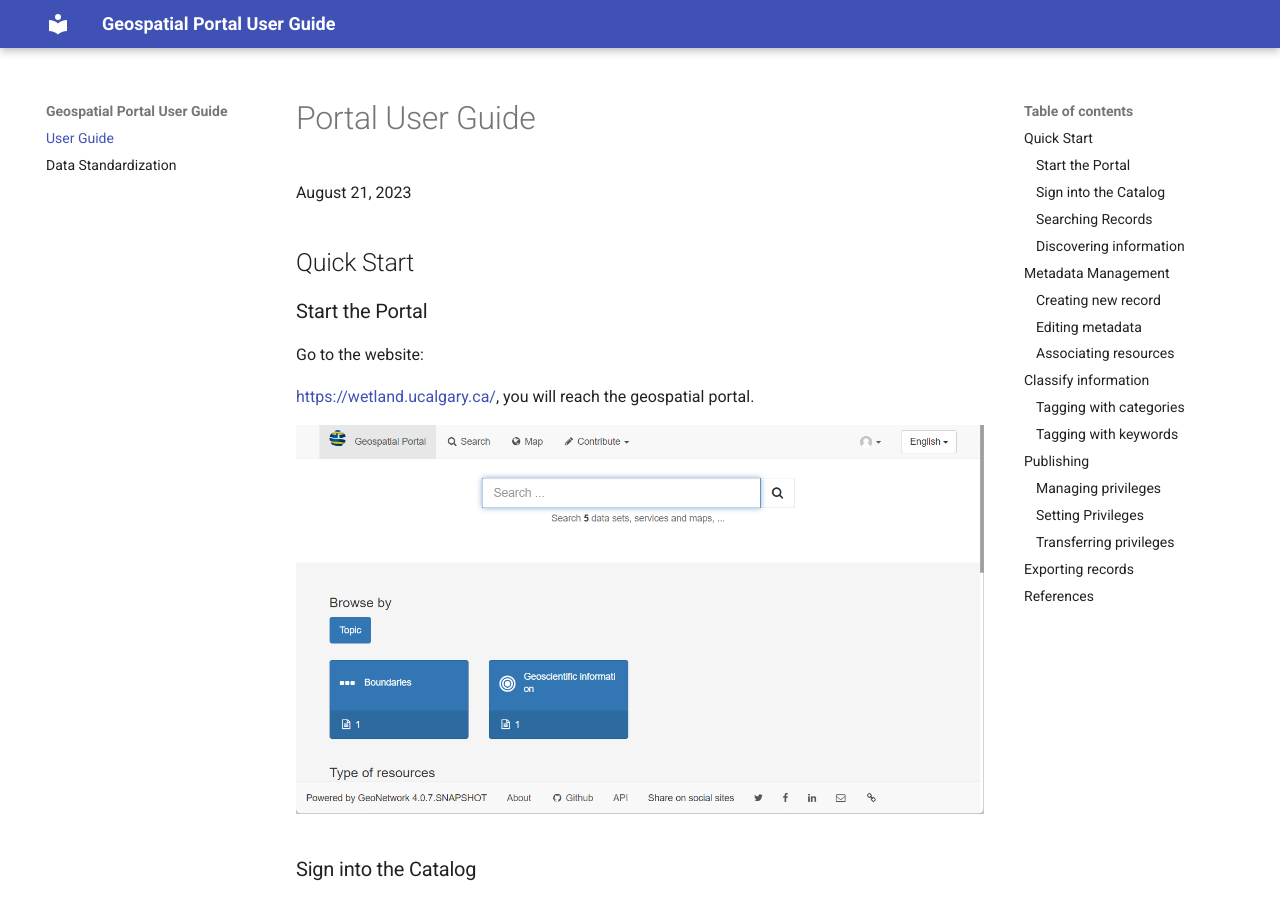
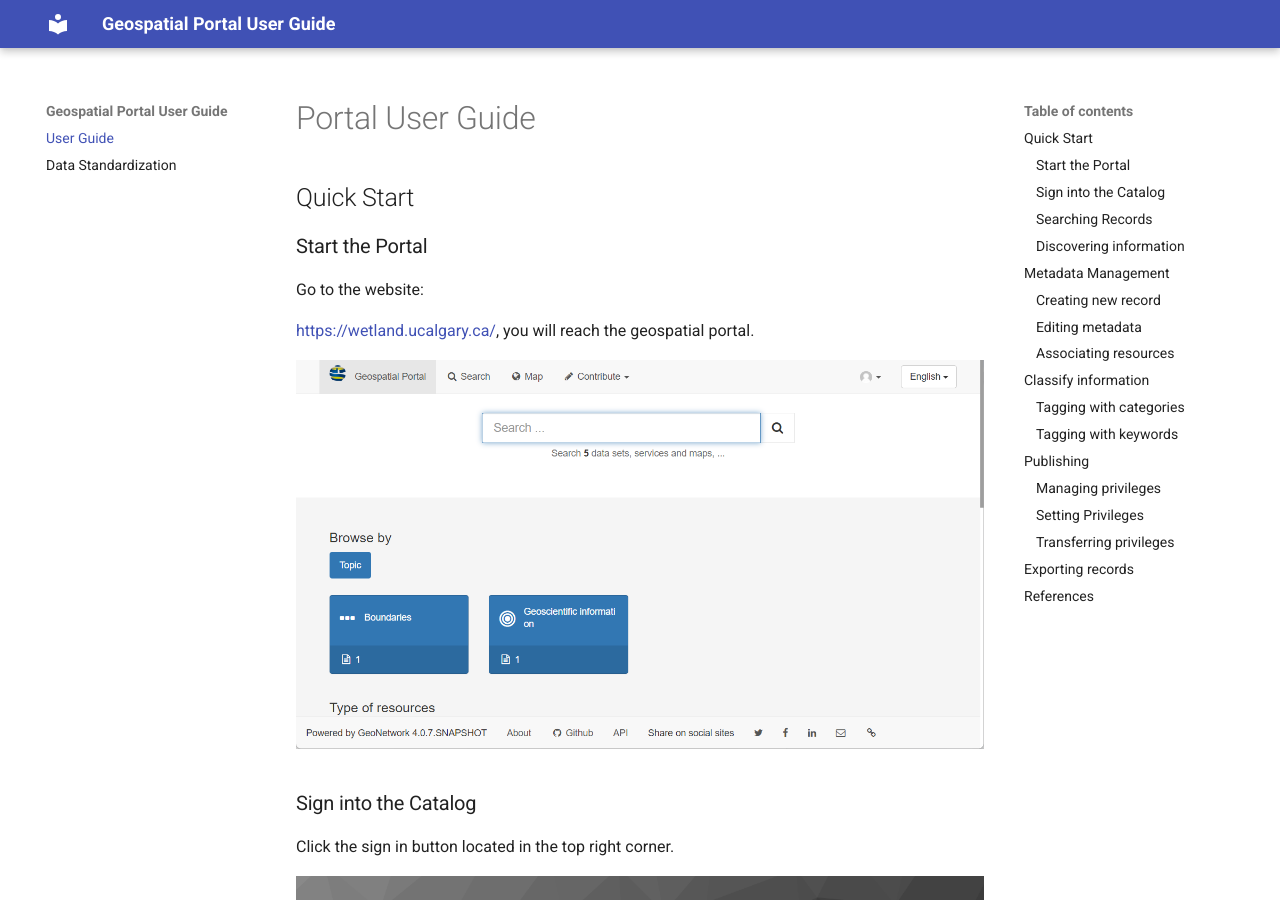
Before and after one commit to BWRAP-UofC/Portal-User-Guide, an MkDocs documentation site: the page built from files/index.md, in a window 1280 px wide and 900 px high. Built offline with MkDocs 1.6.1 and Material for MkDocs 9.7.7, drawn with Linux system fonts in a browser that asks for light colours.

Commit message:
Fix mkdocs-git-revision-date-localized-plugin

```diff
--- a/files/index.md
+++ b/files/index.md
@@ -1,6 +1,4 @@
 # Portal User Guide
-
-August 21, 2023
 
 ## Quick Start
 
```
Also changed, not shown: 1 other file.
